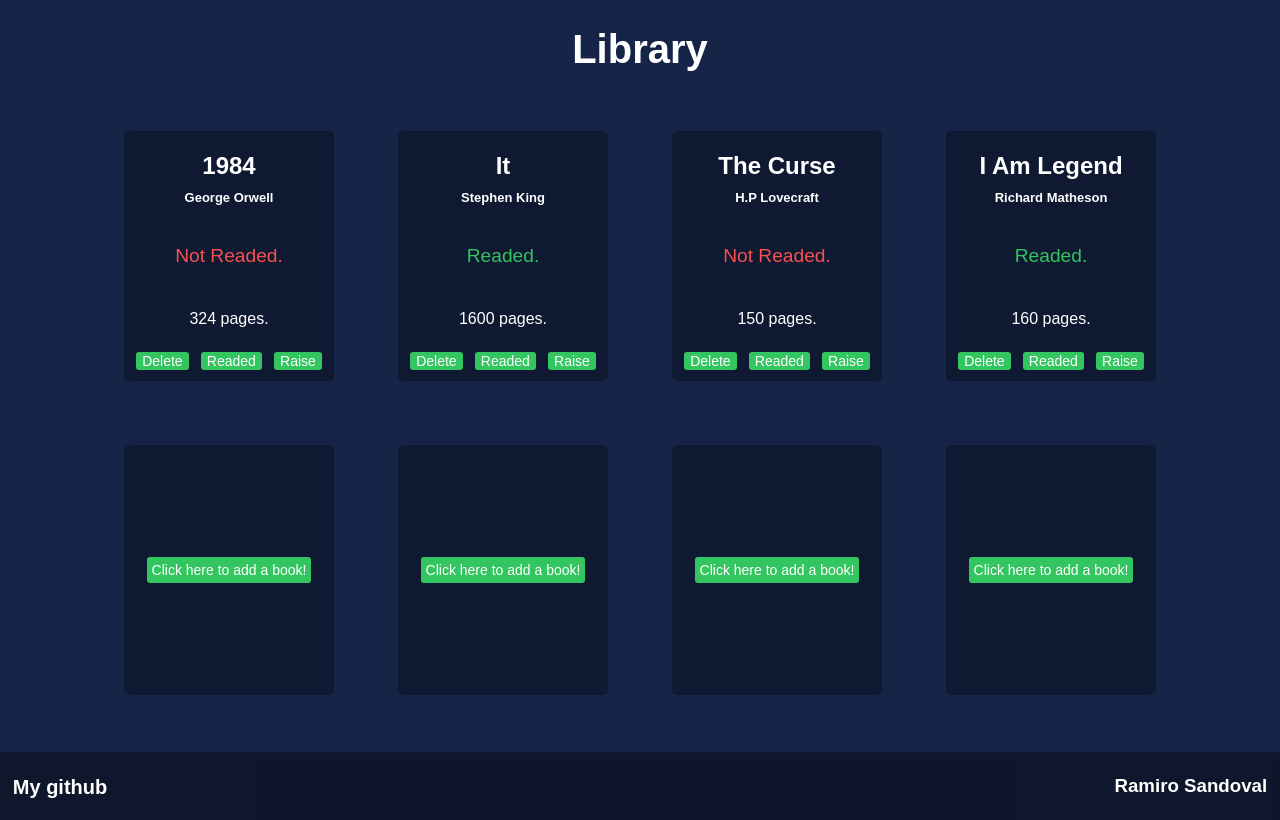
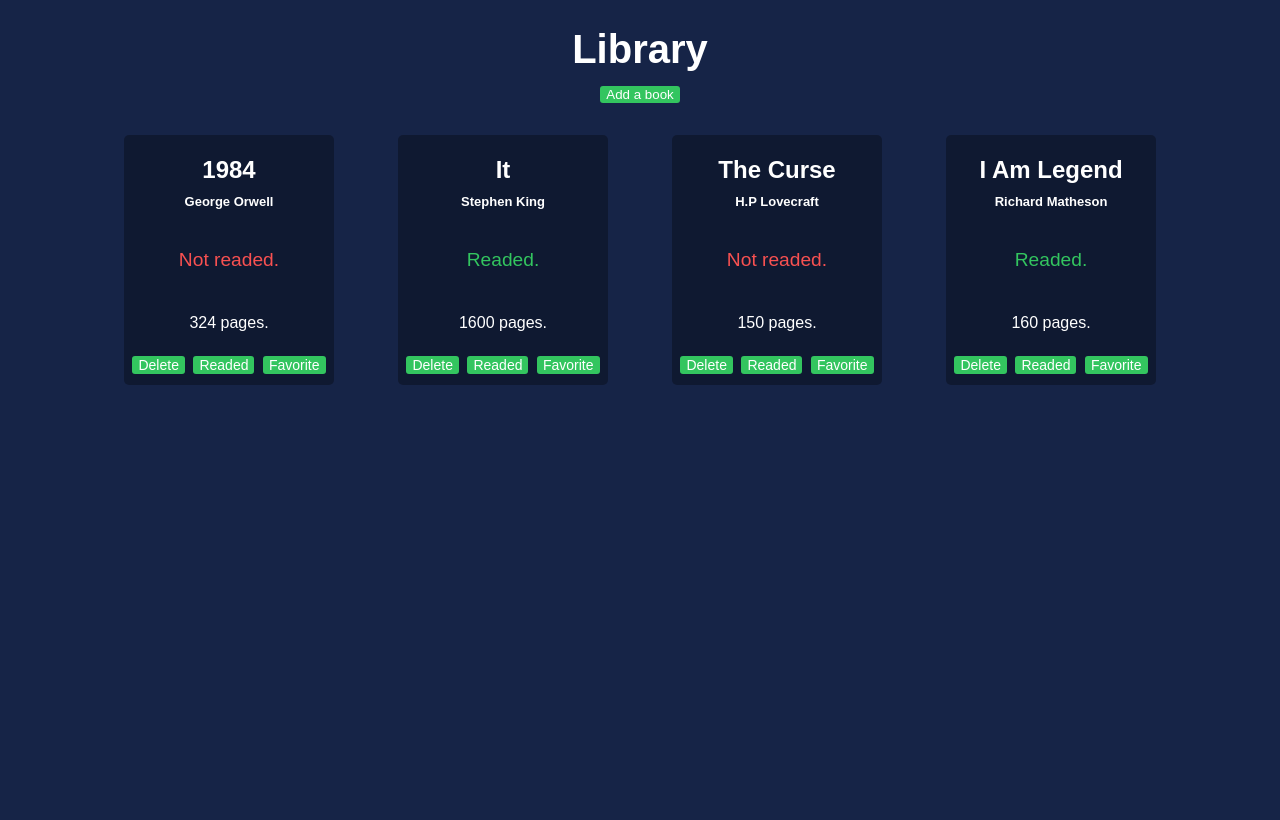
Before and after one commit to ramirosandoval/Books_JS, a plain HTML site: page index.html in a window 1280 px wide. Drawn offline with Linux system fonts and the light colour scheme.

Commit message:
Remaked design and script

```diff
--- a/css/style.css
+++ b/css/style.css
@@ -4,6 +4,10 @@ body{
     font-family: 'Hind Vadodara', sans-serif;
     text-align: center;
     margin: 0px;
+}
+
+#main-title{
+    margin-bottom: 1%;
 }
 
 .bookFormContainer{
@@ -39,6 +43,19 @@ body{
     margin-top: 6%;
 }
 
+#mainAddButton{
+    background-color: #33c55f;
+    border-radius: 3px;
+    border: none;
+    color: white;
+    cursor: pointer;
+    outline: none;
+}
+
+button:hover{
+    text-shadow: 0 0 1px white;
+}
+
 #cancelButton, #addButton{
     padding: 5px 20px;
     border-radius: 3px;
@@ -55,7 +72,6 @@ body{
 
 #addButton{
     background-color: #33c55f;
-    margin-left: 15px;
 }
 
 #book-form{
@@ -107,6 +123,8 @@ h1{
     min-width: 210px;
     min-height: 250px;
     transition: 0.3s;
+    max-width: 210px;
+    overflow-wrap: break-word;
 }
 
 .books:hover{
@@ -115,11 +133,6 @@ h1{
 
 .books-header{
     margin-top: 1px;
-}
-
-.empty-books{
-    align-items: center;
-    justify-content: center;
 }
 
 .book-title{
@@ -149,15 +162,6 @@ button{
     border-style: none;
 } */
 
-#page-footer{
-    align-items: center;
-    background-color: rgba(0, 0, 0, 0.377);
-    bottom: 0px;
-    display: flex;
-    justify-content: space-between;
-    padding: 0% 1%;
-}
-
 #my-name:hover, a:hover{
     text-shadow: 0px 0px 5px black;
 }
@@ -178,7 +182,7 @@ a:link, a:visited{
     color: white;
 }
 
-.editBook, .deleteBook, .raiseBookPosition, .addBook{
+.editBookStatus, .deleteBook, .makeBookFavorite, .addBook{
     background-color: #33c55f;
     border: none;
     border-radius: 3px;
--- a/index.html
+++ b/index.html
@@ -7,10 +7,7 @@
     <title>Library</title>
 </head>
 <body>
-
     <div class="bookFormContainer">
-
-
         <div class="bookFormContent">
             <header id="bookFormHeader">
                 <h2 id="bookFormTitle">Add a book!</h2>
@@ -35,6 +32,7 @@
     </div>
 
     <h1 id="main-title">Library</h1>
+    <button id="mainAddButton">Add a book</button>
 
     <main id="books-container">
         <div class="books" id="first-book-container">
@@ -43,13 +41,13 @@
                 <h3 class="book-author">George Orwell</h3>
             </header>
 
-            <p class="book-Status">Not Readed.</p>
+            <p class="book-Status">Not readed.</p>
             <p class="book-pages">324 pages.</p>
 
             <footer class="book-options">
                 <button class="deleteBook">Delete</button>
-                <button class="editBook">Readed</button>
-                <button class="raiseBookPosition">Raise</button>
+                <button class="editBookStatus">Readed</button>
+                <button class="makeBookFavorite">Favorite</button>
             </footer>
         </div>
 
@@ -64,8 +62,8 @@
 
             <footer class="book-options">
                 <button class="deleteBook">Delete</button>
-                <button class="editBook">Readed</button>
-                <button class="raiseBookPosition">Raise</button>
+                <button class="editBookStatus">Readed</button>
+                <button class="makeBookFavorite">Favorite</button>
             </footer>
         </div>
 
@@ -75,13 +73,13 @@
                 <h3 class="book-author">H.P Lovecraft</h3>
             </header>
 
-            <p class="book-Status">Not Readed.</p>
+            <p class="book-Status">Not readed.</p>
             <p class="book-pages">150 pages.</p>
 
             <footer class="book-options">
                 <button class="deleteBook">Delete</button>
-                <button class="editBook">Readed</button>
-                <button class="raiseBookPosition">Raise</button>
+                <button class="editBookStatus">Readed</button>
+                <button class="makeBookFavorite">Favorite</button>
             </footer>
         </div>
 
@@ -96,35 +94,11 @@
 
             <footer class="book-options">
                 <button class="deleteBook">Delete</button>
-                <button class="editBook">Readed</button>
-                <button class="raiseBookPosition">Raise</button>
+                <button class="editBookStatus">Readed</button>
+                <button class="makeBookFavorite">Favorite</button>
             </footer>
         </div>
-
-        <div class="books empty-books" id="fifth-book-container">
-            <button class="addBook">Click here to add a book!</button>
-        </div>
-
-        <div class="books empty-books" id="sixth-book-container">
-            <button class="addBook">Click here to add a book!</button>
-        </div>
-
-        <div class="books empty-books" id="seventh-book-container">
-            <button class="addBook">Click here to add a book!</button>
-        </div>
-
-        <div class="books empty-books" id="eigth-book-container">
-            <button class="addBook">Click here to add a book!</button>
-        </div>
     </main>
-
-    <footer id="page-footer">
-        <h2 id="my-github">
-            <a href="http://github.com/smRamiro" id="github-link" target="_blank">My github</a>
-        </h2>
-
-        <h3 id="my-name">Ramiro Sandoval</h3>
-    </footer>
 </body>
 
     <script src="/scripts/books.js "></script>
--- a/scripts/books.js
+++ b/scripts/books.js
@@ -1,19 +1,18 @@
-let addBookButtons = document.querySelectorAll(".addBook");
+
+let myLibrary = [];
+let bookTitle;
+let books = document.querySelectorAll(".books");
+let mainAddButton = document.getElementById("mainAddButton");
+let deleteButton = document.querySelectorAll(".deleteBook");
+let editBookStatusButton = document.querySelectorAll(".editBookStatus");
+let defaultBookStatus = document.querySelectorAll(".book-Status");
+const booksContainer = document.querySelector("#books-container");
 const bookForm = document.querySelector(".bookFormContainer");
 const cancelButton = document.getElementById("cancelButton");
 const addButton = document.getElementById("addButton");
 const inputs = document.querySelectorAll("input");
+
 const bookStatus = document.getElementById("newBookStatus");
-const bookStatusText = document.querySelectorAll(".book-Status");
-let myLibrary = [];
-
-console.log(bookStatusText);
-
-for (let i = 0; i < bookStatusText.length; i++) {
-    if (bookStatusText[i].outerText == "Not Readed."){
-        bookStatusText[i].style.color = "#f85151";
-    }
-}
 
 function Book(title, author, pages, readed){
     this.readed = readed;
@@ -23,16 +22,69 @@ function Book(title, author, pages, readed){
 
 }
 
+function checkStatusAndChangeColor(){
+    for (let i = 0; i < defaultBookStatus.length; i++) {
+        console.log(defaultBookStatus[i].textContent);
+        if (defaultBookStatus[i].textContent == "Not readed."){
+            defaultBookStatus[i].style.color = "#f85151";
+        }else{
+            defaultBookStatus[i].style.color = "#33c55f";
+        }
+    }
+}
+
+function addEventListenerToDeleteButtons(){
+    for (let i = 0; i < deleteButton.length; i++) {
+        deleteButton = document.querySelectorAll(".deleteBook");
+        deleteButton[i].addEventListener("click", deleteBook);
+    }
+}
+
+function addEventListenerToEditStatusButtons(){
+    for (let i = 0; i < editBookStatusButton.length; i++) {
+        editBookStatusButton = document.querySelectorAll(".editBookStatus");
+        editBookStatusButton[i].addEventListener("click", changeBookStatus);
+    }
+}
+
+
+function changeBookStatus(e){
+    if (e.target.parentNode.parentNode.querySelector(".book-Status").textContent == "Readed." ){
+        e.target.parentNode.parentNode.querySelector(".book-Status").textContent = "Not readed.";
+    }else{
+        e.target.parentNode.parentNode.querySelector(".book-Status").textContent = "Readed.";
+    }
+
+    checkStatusAndChangeColor();
+}
+
+function deleteBook(e){
+    books = document.querySelectorAll(".books");
+
+    if (books.length > 1){
+        booksContainer.removeChild(e.target.parentNode.parentNode);
+    }else{
+        alert("You can't delete all the books, you need this library... right?");
+    }
+
+}
+
 function addBookToLibrary(book) {
     myLibrary.push(book);
     console.log(myLibrary);
+    bookTitle = myLibrary[myLibrary.length-1].title;
+    bookAuthor = myLibrary[myLibrary.length-1].author;
+    bookReadStatus = myLibrary[myLibrary.length-1].readed;
+    bookPages = myLibrary[myLibrary.length-1].pages;
+
 }
 
-function showBookFormToUser(){
+function showBookFormToUser(e){
     bookForm.style.display = "flex";
     bookForm.style.alignItems = "center";
     bookForm.style.justifyContent = "center";
     bookForm.style.flexDirection = "column";
+
 }
 
 function closeBookForm(){
@@ -50,10 +102,30 @@ function clickOutside(e){
 }
 
 function renderBook(){
+    let defaultBookCard;
 
+    while (true) {
+        defaultBookCard = document.querySelector(".books").cloneNode(true);
+        break;
+    }
+
+    booksContainer.append(defaultBookCard);
+    booksContainer.childNodes[booksContainer.childNodes.length-1].querySelector("h2").textContent = `${bookTitle}`;
+    booksContainer.childNodes[booksContainer.childNodes.length-1].querySelector("h3").textContent = `${bookAuthor}`;
+    booksContainer.childNodes[booksContainer.childNodes.length-1].querySelector(".book-Status").textContent = `${bookReadStatus}`;
+    booksContainer.childNodes[booksContainer.childNodes.length-1].querySelector(".book-pages").textContent = `${bookPages} pages.`;
+
+    if (booksContainer.childNodes[booksContainer.childNodes.length-1].querySelector(".book-Status").textContent == "Not readed.") {
+        booksContainer.childNodes[booksContainer.childNodes.length-1].querySelector(".book-Status").style.color = "#f85151";
+    }else if (booksContainer.childNodes[booksContainer.childNodes.length-1].querySelector(".book-Status").textContent == "Readed.") {
+        booksContainer.childNodes[booksContainer.childNodes.length-1].querySelector(".book-Status").style.color = "#33c55f";
+    }
+
+    defaultBookStatus = document.querySelectorAll(".book-Status");
+    addEventListenerToEditStatusButtons();
 }
 
-function addBookToArrayAndRenderIt(){
+function addBookToArrayAndRenderIt(e){
     let title = "default";
     let author = "default";
     let pages = "default";
@@ -76,24 +148,26 @@ function addBookToArrayAndRenderIt(){
         }
     }
 
-    console.log(bookStatus.value);
+    if (bookStatus.value == "notReaded") {
+        readed = "Not readed.";
 
-    if (bookStatus.value == "notFinished") {
-        readed = "Not finished.";
     }else{
-        readed = "Finished.";
+        readed = "Readed.";
     }
 
     let newBook = new Book(title, author, pages, readed);
+
     addBookToLibrary(newBook);
-    renderBook()
+    renderBook(e)
+    addEventListenerToDeleteButtons()
     closeBookForm();
 }
 
-for (let i = 0; i < addBookButtons.length; i++) {
-    addBookButtons[i].addEventListener("click", showBookFormToUser);
-}
 
+checkStatusAndChangeColor();
+addEventListenerToEditStatusButtons();
+addEventListenerToDeleteButtons();
+mainAddButton.addEventListener("click", showBookFormToUser);
 window.addEventListener("click", clickOutside);
 cancelButton.addEventListener("click", closeBookForm);
 addButton.addEventListener("click", addBookToArrayAndRenderIt);
```
